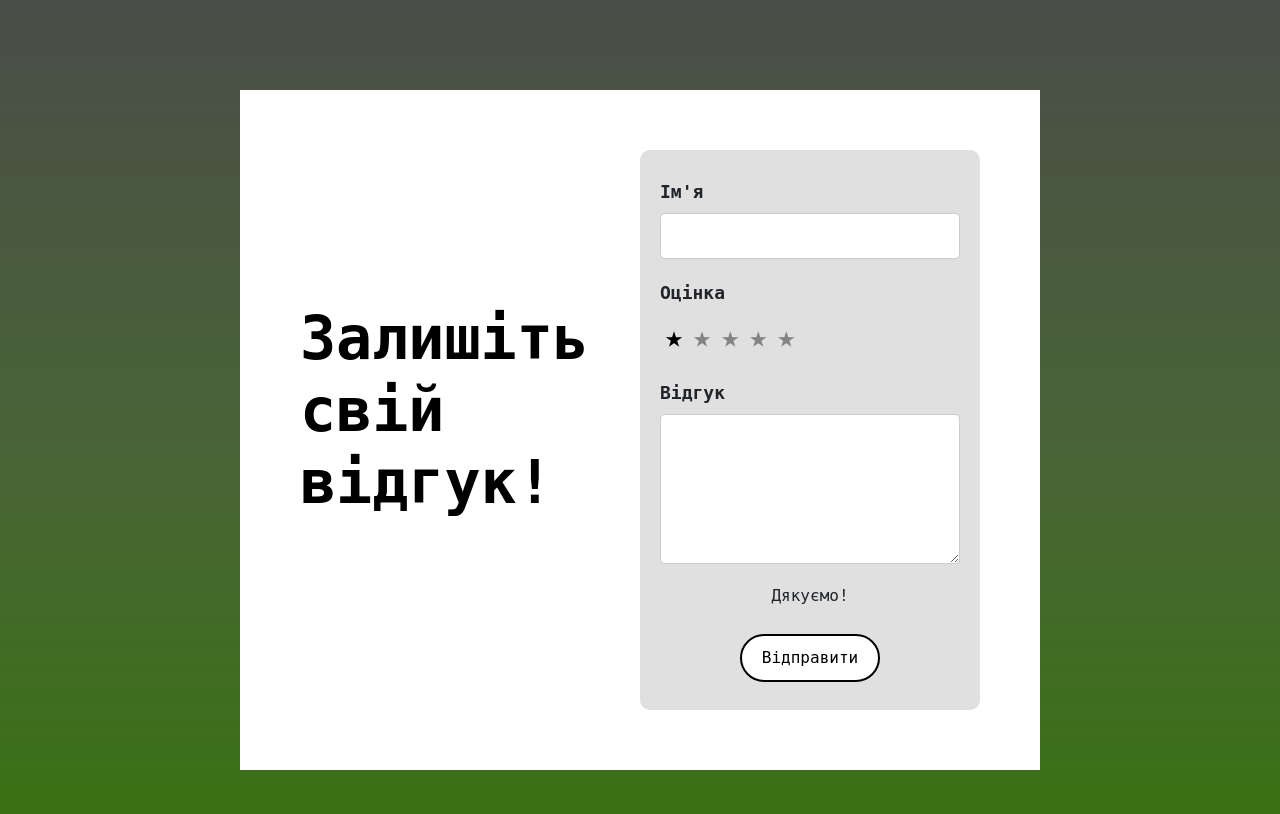
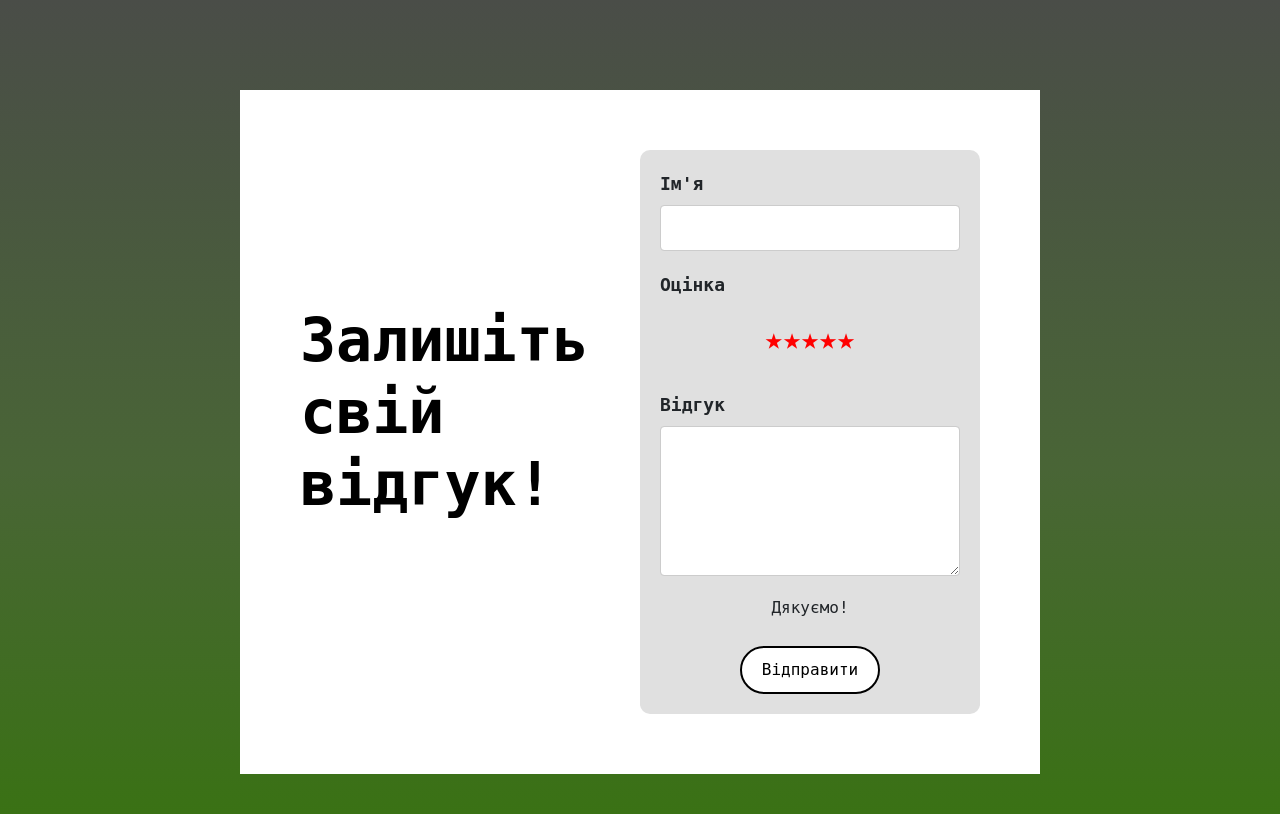
Before and after one commit to Trix1331/Project-OP, a Django app: page /feedback/add/ in a window 1280 px wide, after a click that opens the changed part. Shown: the part 57-871 px from the top of the page. Run offline with Django 5.2, Linux system fonts and the light colour scheme; parts of the project's set-up code (start-up, migrations or seed data) failed here and were passed over.

Commit message:
Done with rating

```diff
--- a/project_recruitment/feedback/templates/feedback/add_feedback.html
+++ b/project_recruitment/feedback/templates/feedback/add_feedback.html
@@ -99,29 +99,30 @@
 
     .star-rating {
     display: flex;
-    flex-direction: row-reverse;
-    justify-content: left;
-    font-size: 24px;
-}
+    direction: rtl; /* ← оце обов'язково */
+    justify-content: center;
+    padding: 10px 20px;
+
+    }
 
     .star-rating input {
         display: none;
     }
 
     .star-rating label {
-        cursor: pointer;
-        font-size: 30px;
-        padding: 0 5px;
-        color: #848383;
-    }
-
-    .star-rating input:checked ~ label {
-        color: #000;
+    font-size: 30px;
+    color: #aaa;
+    cursor: pointer;
+    transition: color 0.2s;
     }
 
     .star-rating label:hover,
     .star-rating label:hover ~ label {
-        color: #444;
+        color: #ffe600;
+    }
+
+    .star-rating label.active {
+        color: #ff0000;
     }
 
     .register-text {
@@ -169,16 +170,20 @@
                 <div class="form-group">
                     <label class="form-label">Оцінка</label>
                     <div class="star-rating">
+                        <input type="radio" id="star5" name="rating" value="5">
+                        <label for="star5">★</label>
+
+                        <input type="radio" id="star4" name="rating" value="4">
+                        <label for="star4">★</label>
+
+                        <input type="radio" id="star3" name="rating" value="3">
+                        <label for="star3">★</label>
+
+                        <input type="radio" id="star2" name="rating" value="2">
+                        <label for="star2">★</label>
+
                         <input type="radio" id="star1" name="rating" value="1">
                         <label for="star1">★</label>
-                        <input type="radio" id="star2" name="rating" value="2">
-                        <label for="star2">★</label>
-                        <input type="radio" id="star3" name="rating" value="3">
-                        <label for="star3">★</label>
-                        <input type="radio" id="star4" name="rating" value="4">
-                        <label for="star4">★</label>
-                        <input type="radio" id="star5" name="rating" value="5">
-                        <label for="star5">★</label>
                     </div>
                 </div>
 
@@ -210,14 +215,23 @@
 
 {% block extra_js %}
 <script>
-    document.addEventListener('DOMContentLoaded', function() {
-        // Зірковий рейтинг
-        const stars = document.querySelectorAll('.star-rating label');
+    document.addEventListener('DOMContentLoaded', function () {
+        const ratingInputs = document.querySelectorAll('.star-rating input');
+        const labels = document.querySelectorAll('.star-rating label');
 
-        stars.forEach(star => {
-            star.addEventListener('click', () => {
-                let i = parseInt(star.previousElementSibling.value);
-                document.querySelector(`#star${i}`).checked = true;
+        ratingInputs.forEach(input => {
+            input.addEventListener('change', () => {
+                // Очистити попередні
+                labels.forEach(label => label.classList.remove('active'));
+
+                // Знайти вибране значення
+                const rating = parseInt(input.value);
+
+                // Додати клас .active до відповідних label
+                for (let i = 1; i <= rating; i++) {
+                    const label = document.querySelector(`label[for="star${i}"]`);
+                    if (label) label.classList.add('active');
+                }
             });
         });
     });
```
